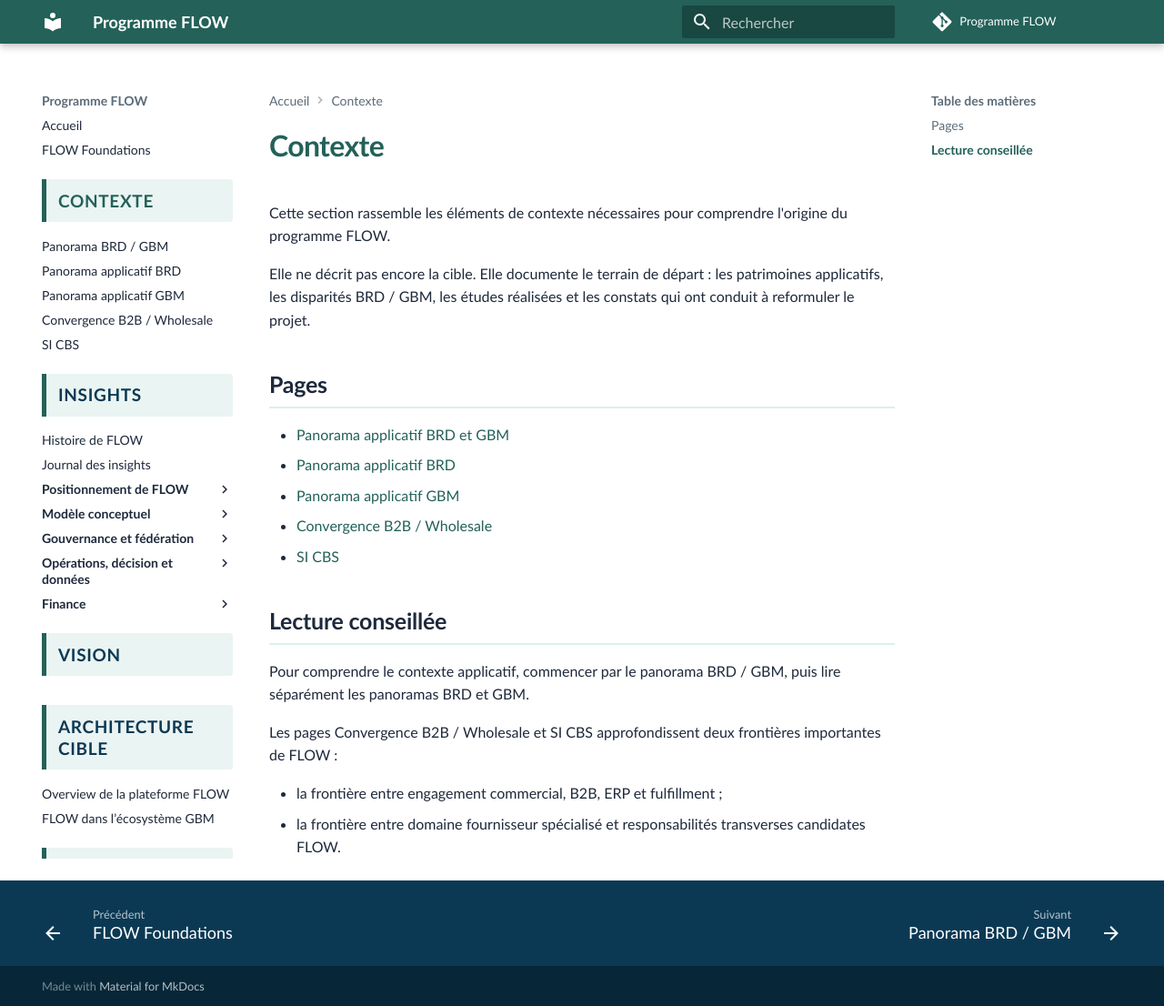
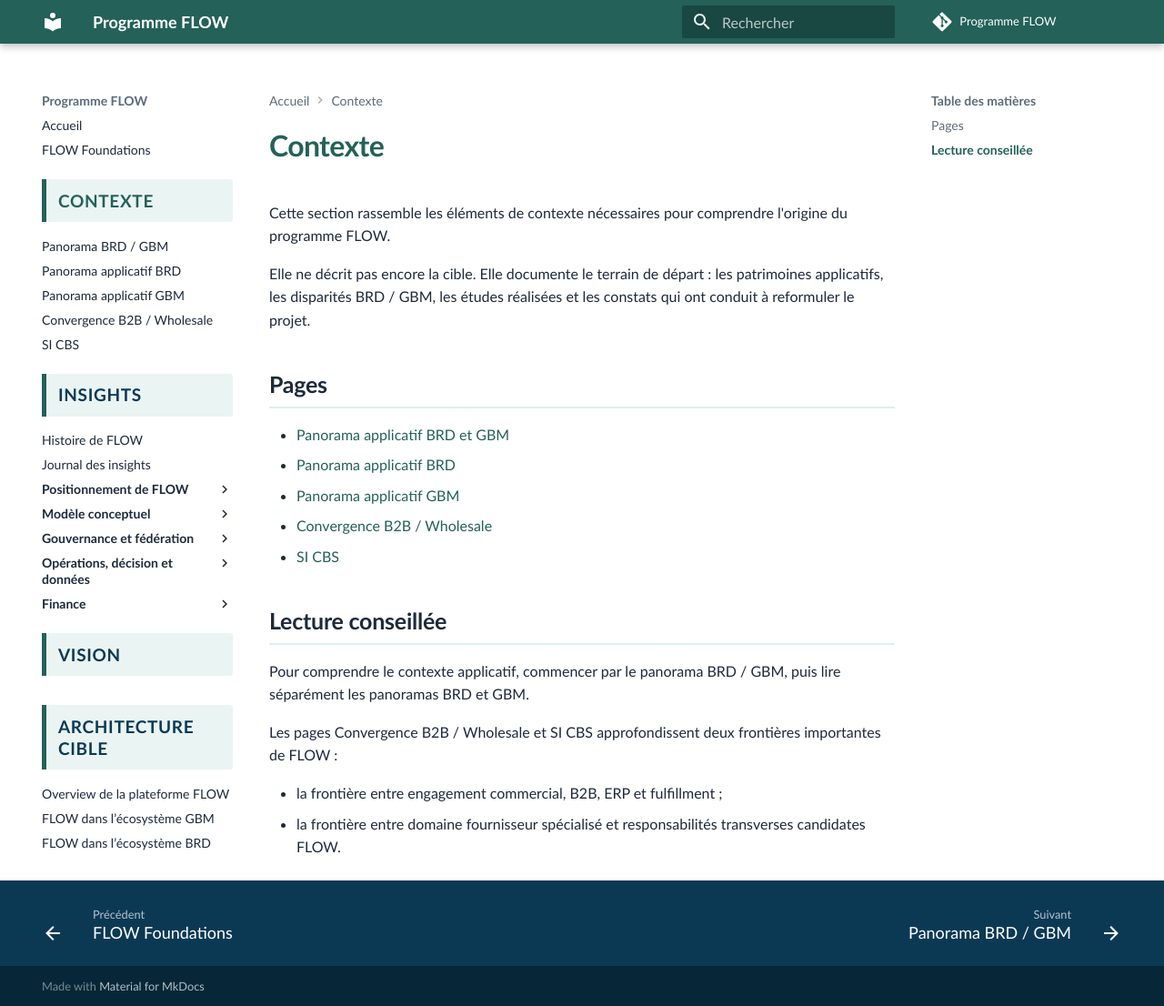
Before and after one commit to laurent-sintes/FLOW-Program, an MkDocs documentation site: the page built from docs/contexte/index.md, in a window 1280 px wide and 1106 px high. Shown: the whole window at 91% size. Built offline with MkDocs 1.6.1 and Material for MkDocs 9.7.7, drawn with Linux system fonts in a browser that asks for light colours; comment, search, counter and statistics services are not loaded.

Commit message:
Add BRD ecosystem page to navigation

```diff
--- a/mkdocs.yml
+++ b/mkdocs.yml
@@ -63,6 +63,7 @@ nav:
       - Repères: architecture-cible/index.md
       - Overview de la plateforme FLOW: architecture-cible/overview-plateforme-flow.md
       - FLOW dans l’écosystème GBM: architecture-cible/flow-dans-ecosysteme-gbm.md
+      - FLOW dans l’écosystème BRD: architecture-cible/flow-dans-ecosysteme-brd.md
   - Principes directeurs:
       - Les principes: architecture-entreprise/principes-directeurs/index.md
       - "01 — Converger, c’est fédérer": architecture-entreprise/principes-directeurs/1-converger-c-est-federer.md
```
